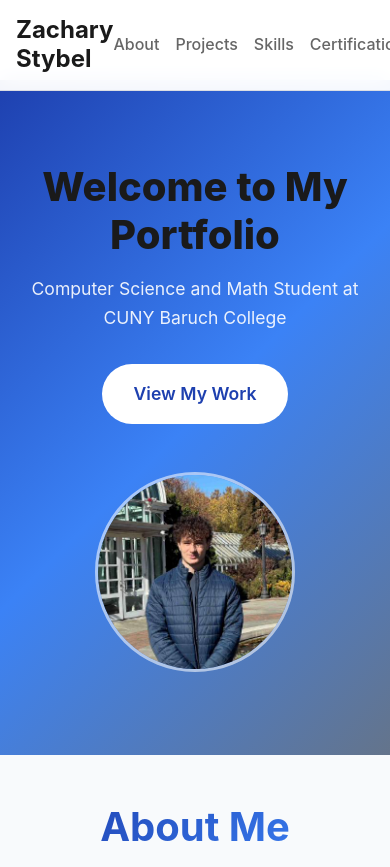
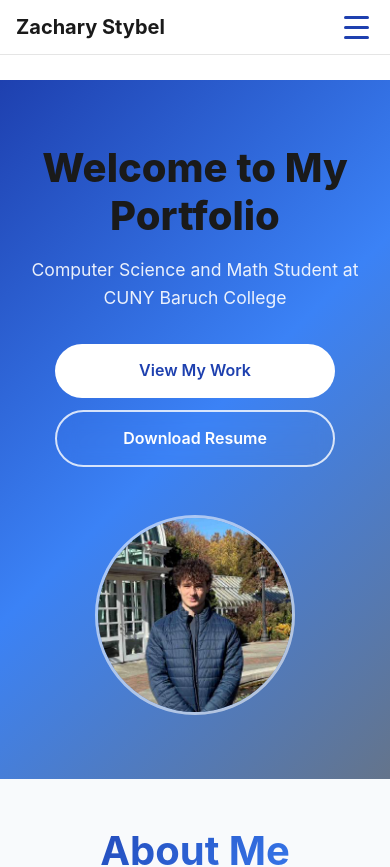
Before and after one commit to manzazas/My-Portfolio, a React (Vite) app: page / in a window 390 px wide. Shown: the top 867 px of the page. Built offline with nearby package versions, Linux system fonts and the light colour scheme.

Commit message:
added resume downloader, certificates, and scroll to top functionality

```diff
--- a/src/App.jsx
+++ b/src/App.jsx
@@ -7,6 +7,7 @@ import Skills from './components/Skills'
 import Certifications from './components/Certifications'
 import Contact from './components/Contact'
 import Footer from './components/Footer'
+import ScrollToTop from './components/ScrollToTop'
 
 function App() {
   return (
@@ -23,6 +24,7 @@ function App() {
       </main>
 
       <Footer />
+      <ScrollToTop />
     </div>
   )
 }
--- a/src/components/Certifications.jsx
+++ b/src/components/Certifications.jsx
@@ -3,16 +3,16 @@ import './Certifications.css'
 function Certifications() {
   const certifications = [
     {
-      title: "CodePath Course",
+      title: "Internship Connection Program",
       issuer: "CodePath",
-      date: "2024",
-      description: "Completed comprehensive software engineering course covering modern development practices and industry standards."
+      date: "2025",
+      description: "Selected for CodePath’s competitive Internship Connection Program (ICP), a 10-week career accelerator providing technical interview prep, professional development workshops, mentorship, and direct recruiter connections to support students in securing their first software engineering internship"
     },
     {
-      title: "Udemy Course",
+      title: "The Complete Full-Stack Web Development Bootcamp ",
       issuer: "Udemy",
-      date: "2024",
-      description: "Advanced programming course focusing on practical skills and real-world application development."
+      date: "2025",
+      description: "Completed The Complete Web Development Bootcamp, a 60+ hour full-stack program covering HTML, CSS, JavaScript, React, Node.js, SQL, and modern developer practices. Built 30+ real-world mini projects, gaining hands-on experience in front-end, back-end, databases, APIs, and deployment."
     }
   ]
 
--- a/src/components/Hero.css
+++ b/src/components/Hero.css
@@ -36,6 +36,13 @@
   line-height: 1.6;
 }
 
+.hero-buttons {
+  display: flex;
+  gap: 1rem;
+  flex-wrap: wrap;
+  justify-content: center;
+}
+
 .cta-button {
   background: white;
   color: #1e40af;
@@ -48,11 +55,26 @@
   transition: all 0.3s ease;
   text-decoration: none;
   display: inline-block;
+  text-align: center;
+  min-width: 160px;
 }
 
 .cta-button:hover {
   transform: translateY(-2px);
   box-shadow: 0 10px 25px rgba(0, 0, 0, 0.2);
+}
+
+.cta-button.secondary {
+  background: transparent;
+  color: white;
+  border: 2px solid rgba(255, 255, 255, 0.8);
+  backdrop-filter: blur(10px);
+}
+
+.cta-button.secondary:hover {
+  background: rgba(255, 255, 255, 0.1);
+  border-color: white;
+  box-shadow: 0 10px 25px rgba(255, 255, 255, 0.2);
 }
 
 .hero-image {
@@ -137,6 +159,17 @@
     font-size: 1.1rem;
   }
 
+  .hero-buttons {
+    flex-direction: column;
+    align-items: center;
+    gap: 1rem;
+  }
+
+  .cta-button {
+    width: 100%;
+    max-width: 280px;
+  }
+
   .image-placeholder {
     width: 200px;
     height: 200px;
@@ -147,3 +180,14 @@
     height: 200px;
   }
 }
+
+@media (max-width: 480px) {
+  .hero-buttons {
+    gap: 0.75rem;
+  }
+
+  .cta-button {
+    padding: 0.875rem 1.5rem;
+    font-size: 1rem;
+  }
+}
--- a/src/components/Hero.jsx
+++ b/src/components/Hero.jsx
@@ -7,7 +7,10 @@ function Hero() {
         <div className="hero-content">
           <h2 className="hero-title">Welcome to My Portfolio</h2>
           <p className="hero-subtitle">Computer Science and Math Student at CUNY Baruch College</p>
-          <a href="#projects" className="cta-button">View My Work</a>
+          <div className="hero-buttons">
+            <a href="#projects" className="cta-button">View My Work</a>
+            <a href="/resume.pdf" download="Zachary Stybel Resume.pdf" className="cta-button secondary">Download Resume</a>
+          </div>
         </div>
         <div className="hero-image">
           <div className="image-placeholder">
--- a/src/components/Navbar.css
+++ b/src/components/Navbar.css
@@ -17,6 +17,7 @@
   display: flex;
   justify-content: space-between;
   align-items: center;
+  position: relative;
 }
 
 .nav-brand h1 {
@@ -24,6 +25,41 @@
   font-size: 1.5rem;
   font-weight: 700;
   color: #1a1a1a;
+}
+
+.mobile-menu-toggle {
+  display: none;
+  flex-direction: column;
+  justify-content: space-around;
+  width: 30px;
+  height: 30px;
+  background: transparent;
+  border: none;
+  cursor: pointer;
+  padding: 0;
+  z-index: 1001;
+}
+
+.hamburger {
+  width: 25px;
+  height: 3px;
+  background: #1e40af;
+  border-radius: 3px;
+  transition: all 0.3s ease;
+  transform-origin: 1px;
+}
+
+.hamburger.active:nth-child(1) {
+  transform: rotate(45deg);
+}
+
+.hamburger.active:nth-child(2) {
+  opacity: 0;
+  transform: translateX(20px);
+}
+
+.hamburger.active:nth-child(3) {
+  transform: rotate(-45deg);
 }
 
 .nav-links {
@@ -39,19 +75,68 @@
   color: #666;
   font-weight: 500;
   transition: color 0.3s ease;
+  padding: 0.5rem 0;
 }
 
 .nav-links a:hover {
   color: #1e40af;
 }
 
-/* Responsive Design */
+/* Mobile Styles */
 @media (max-width: 768px) {
   .nav {
     padding: 1rem;
   }
 
+  .mobile-menu-toggle {
+    display: flex;
+  }
+
   .nav-links {
-    gap: 1rem;
+    position: fixed;
+    top: 0;
+    right: -100%;
+    width: 100%;
+    height: 100vh;
+    background: rgba(255, 255, 255, 0.98);
+    backdrop-filter: blur(10px);
+    flex-direction: column;
+    justify-content: center;
+    align-items: center;
+    gap: 2rem;
+    transition: right 0.3s ease;
+    padding: 2rem;
+  }
+
+  .nav-links.active {
+    right: 0;
+  }
+
+  .nav-links a {
+    font-size: 1.2rem;
+    color: #1a1a1a;
+    font-weight: 600;
+  }
+
+  .nav-links a:hover {
+    color: #1e40af;
   }
 }
+
+@media (max-width: 480px) {
+  .nav {
+    padding: 0.75rem 1rem;
+  }
+
+  .nav-brand h1 {
+    font-size: 1.25rem;
+  }
+
+  .nav-links {
+    gap: 1.5rem;
+  }
+
+  .nav-links a {
+    font-size: 1.1rem;
+  }
+}
--- a/src/components/Navbar.jsx
+++ b/src/components/Navbar.jsx
@@ -1,18 +1,36 @@
+import { useState } from 'react'
 import './Navbar.css'
 
 function Navbar() {
+  const [isMenuOpen, setIsMenuOpen] = useState(false)
+
+  const toggleMenu = () => {
+    setIsMenuOpen(!isMenuOpen)
+  }
+
+  const closeMenu = () => {
+    setIsMenuOpen(false)
+  }
+
   return (
     <header className="header">
       <nav className="nav">
         <div className="nav-brand">
           <h1>Zachary Stybel</h1>
         </div>
-        <ul className="nav-links">
-          <li><a href="#about">About</a></li>
-          <li><a href="#projects">Projects</a></li>
-          <li><a href="#skills">Skills</a></li>
-          <li><a href="#certifications">Certifications</a></li>
-          <li><a href="#contact">Contact</a></li>
+
+        <button className="mobile-menu-toggle" onClick={toggleMenu} aria-label="Toggle menu">
+          <span className={`hamburger ${isMenuOpen ? 'active' : ''}`}></span>
+          <span className={`hamburger ${isMenuOpen ? 'active' : ''}`}></span>
+          <span className={`hamburger ${isMenuOpen ? 'active' : ''}`}></span>
+        </button>
+
+        <ul className={`nav-links ${isMenuOpen ? 'active' : ''}`}>
+          <li><a href="#about" onClick={closeMenu}>About</a></li>
+          <li><a href="#projects" onClick={closeMenu}>Projects</a></li>
+          <li><a href="#skills" onClick={closeMenu}>Skills</a></li>
+          <li><a href="#certifications" onClick={closeMenu}>Certifications</a></li>
+          <li><a href="#contact" onClick={closeMenu}>Contact</a></li>
         </ul>
       </nav>
     </header>
--- /dev/null
+++ b/src/components/ScrollToTop.css
@@ -0,0 +1,77 @@
+/* Scroll to Top Button */
+.scroll-to-top {
+  position: fixed;
+  bottom: 2rem;
+  right: 2rem;
+  width: 50px;
+  height: 50px;
+  background: linear-gradient(135deg, #1e40af, #3b82f6);
+  color: white;
+  border: none;
+  border-radius: 50%;
+  cursor: pointer;
+  display: flex;
+  align-items: center;
+  justify-content: center;
+  box-shadow: 0 4px 20px rgba(30, 64, 175, 0.3);
+  transition: all 0.3s ease;
+  z-index: 1000;
+  opacity: 0;
+  animation: fadeInUp 0.3s ease forwards;
+}
+
+.scroll-to-top:hover {
+  transform: translateY(-3px);
+  box-shadow: 0 8px 30px rgba(30, 64, 175, 0.4);
+  background: linear-gradient(135deg, #1d4ed8, #2563eb);
+}
+
+.scroll-to-top:active {
+  transform: translateY(-1px);
+}
+
+.scroll-icon {
+  width: 24px;
+  height: 24px;
+  fill: currentColor;
+}
+
+@keyframes fadeInUp {
+  from {
+    opacity: 0;
+    transform: translateY(20px);
+  }
+  to {
+    opacity: 1;
+    transform: translateY(0);
+  }
+}
+
+/* Responsive Design */
+@media (max-width: 768px) {
+  .scroll-to-top {
+    bottom: 1.5rem;
+    right: 1.5rem;
+    width: 45px;
+    height: 45px;
+  }
+
+  .scroll-icon {
+    width: 20px;
+    height: 20px;
+  }
+}
+
+@media (max-width: 480px) {
+  .scroll-to-top {
+    bottom: 1rem;
+    right: 1rem;
+    width: 40px;
+    height: 40px;
+  }
+
+  .scroll-icon {
+    width: 18px;
+    height: 18px;
+  }
+}
--- /dev/null
+++ b/src/components/ScrollToTop.jsx
@@ -0,0 +1,48 @@
+import { useState, useEffect } from 'react'
+import './ScrollToTop.css'
+
+function ScrollToTop() {
+  const [isVisible, setIsVisible] = useState(false)
+
+  // Show button when page is scrolled down
+  const toggleVisibility = () => {
+    if (window.pageYOffset > 300) {
+      setIsVisible(true)
+    } else {
+      setIsVisible(false)
+    }
+  }
+
+  // Scroll to top smoothly
+  const scrollToTop = () => {
+    window.scrollTo({
+      top: 0,
+      behavior: 'smooth'
+    })
+  }
+
+  useEffect(() => {
+    window.addEventListener('scroll', toggleVisibility)
+    return () => {
+      window.removeEventListener('scroll', toggleVisibility)
+    }
+  }, [])
+
+  return (
+    <>
+      {isVisible && (
+        <button
+          className="scroll-to-top"
+          onClick={scrollToTop}
+          aria-label="Scroll to top"
+        >
+          <svg className="scroll-icon" viewBox="0 0 24 24" fill="currentColor">
+            <path d="M7.41 15.41L12 10.83l4.59 4.58L18 14l-6-6-6 6z"/>
+          </svg>
+        </button>
+      )}
+    </>
+  )
+}
+
+export default ScrollToTop
```
Also changed, not shown: 1 other file (tests, documents, lock files or other folders).
